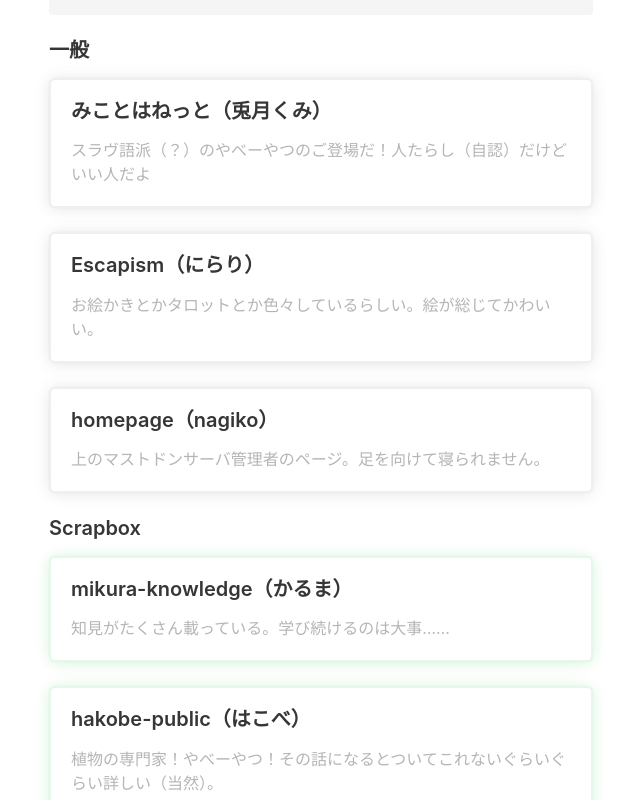
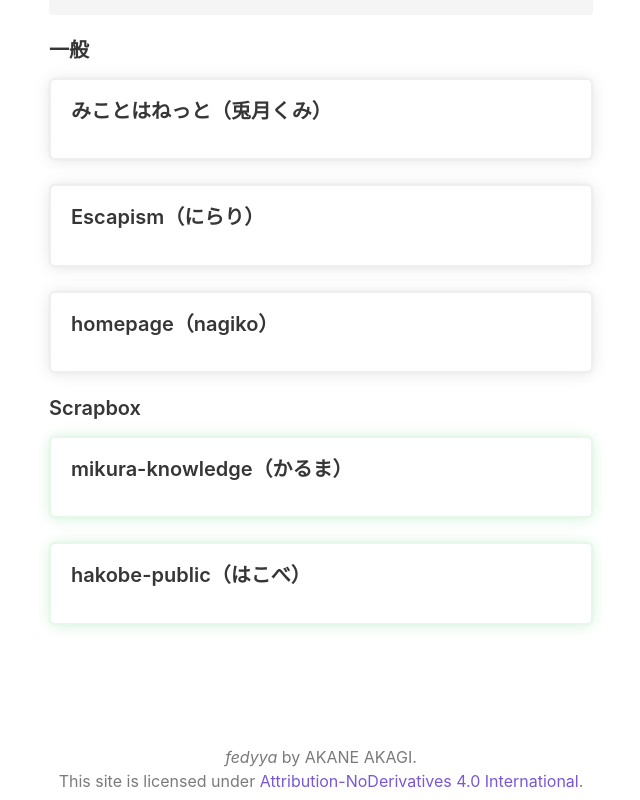
Before and after one commit to akaregi/fedyya2, a Vue app: page /links in a window 1280 px wide. Shown: the part 840-1640 px from the top of the page, without its empty margins (319-959 px from the left). Built offline with nearby package versions, Linux system fonts and the light colour scheme.

Commit message:
Deleted lead
Signed-off-by: akaregi <akg.tachibana@gmail.com>

```diff
--- a/src/views/Links.vue
+++ b/src/views/Links.vue
@@ -30,19 +30,19 @@
     <h4>一般</h4>
     <LinkBox
       title="みことはねっと（兎月くみ）"
-      lead="スラヴ語派（？）のやべーやつのご登場だ！人たらし（自認）だけどいい人だよ"
+      lead=""
       url="https://mikotoha.net"
     />
 
     <LinkBox
       title="Escapism（にらり）"
-      lead="お絵かきとかタロットとか色々しているらしい。絵が総じてかわいい。"
+      lead=""
       url="https://www.escapism.work"
     />
 
     <LinkBox
       title="homepage（nagiko）"
-      lead="上のマストドンサーバ管理者のページ。足を向けて寝られません。"
+      lead=""
       url="https://bananagikoh.github.io/homepage/pages/mastodon-use/profile.html"
     />
 
@@ -50,14 +50,14 @@
     <LinkBox
       class="is-scrapbox"
       title="mikura-knowledge（かるま）"
-      lead="知見がたくさん載っている。学び続けるのは大事……"
+      lead=""
       url="https://scrapbox.io/mikura-knowledge/"
     />
 
     <LinkBox
       class="is-scrapbox"
       title="hakobe-public（はこべ）"
-      lead="植物の専門家！やべーやつ！その話になるとついてこれないぐらいぐらい詳しい（当然）。"
+      lead=""
       url="https://scrapbox.io/hakobe-public/ "
     />
   </div>
```
